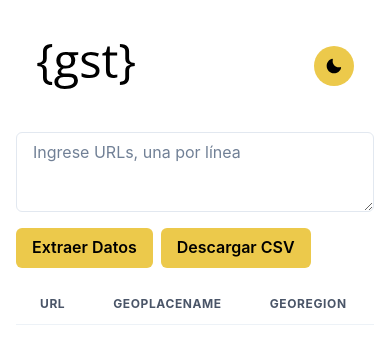
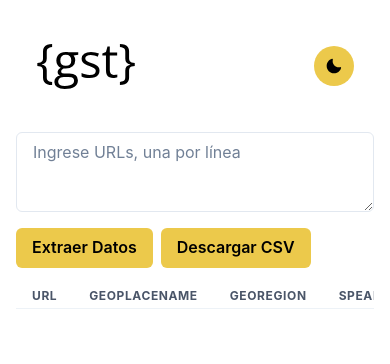
Before and after one commit to Whoskeko/gs-tool, a React (Vite) app: page / in a window 390 px wide. Shown: the top 364 px of the page. Built offline with nearby package versions, Linux system fonts and the light colour scheme.

Commit message:
agregada responsividad

```diff
--- a/src/App.jsx
+++ b/src/App.jsx
@@ -165,6 +165,7 @@ const App = () => {
           value={urls}
           onChange={(e) => setUrls(e.target.value)}
           mb={4}
+          resize="vertical"
         />
         <Button
           onClick={handleExtract}
@@ -183,8 +184,8 @@ const App = () => {
           </Button>
         </CSVLink>
 
-        <Box overflowX="auto">
-          <Table>
+        <Box overflowX="auto" maxWidth="100%">
+          <Table size="sm">
             <Thead>
               <Tr>
                 <Th>URL</Th>
```
